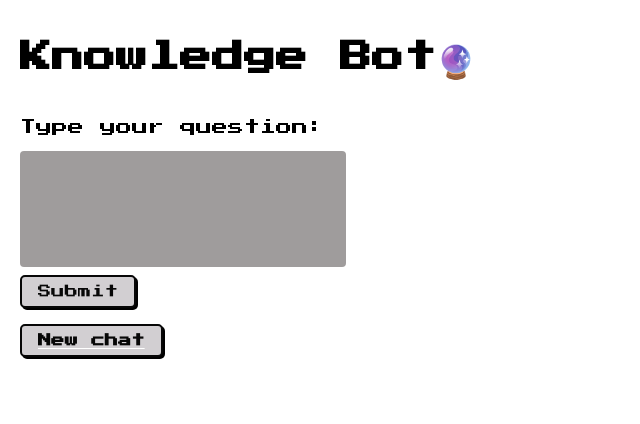
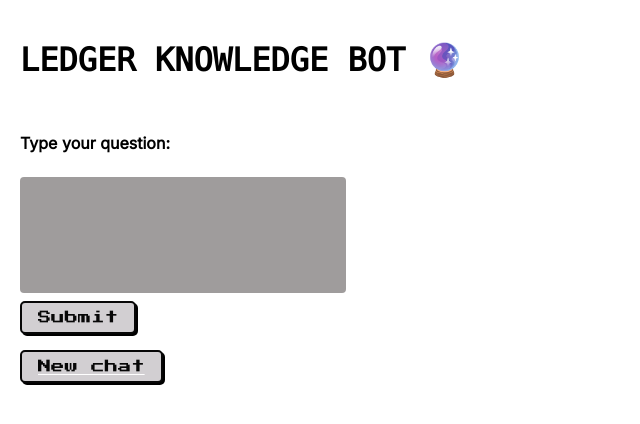
Before and after one commit to hvbr1s/hc_bot, a Flask app: template templates/index.html in a window 1280 px wide. Shown: the top 424 px of the page, without its empty margins (0-640 px from the left). Run offline with Flask 2, Linux system fonts and the light colour scheme; the template is opened without the code that fills it, so the values that code supplies are empty; parts of the project's set-up code (start-up, migrations or seed data) failed here and were passed over; some libraries are stand-ins or nearby versions.

Commit message:
Update index.html

```diff
--- a/templates/index.html
+++ b/templates/index.html
@@ -3,9 +3,18 @@
 <head>
     <meta charset="UTF-8">
     <meta name="viewport" content="width=device-width, initial-scale=1.0">
+    <link href="https://fonts.googleapis.com/css2?family=Inter&display=swap" rel="stylesheet">
     <link href="https://fonts.googleapis.com/css2?family=Press+Start+2P&display=swap" rel="stylesheet">
     <title>Knowledge Bot</title>
     <style>
+
+        @font-face {
+            font-family: 'HM Alpha Mono';
+            src: url('./fonts/BBALP00A.ttf') format('truetype');
+            font-weight: normal;
+            font-style: normal;
+        }
+
         body {
             background-repeat: no-repeat;
             background-size: cover;
@@ -15,8 +24,13 @@
             background-color: white;
             color: black;
             padding: 12px;
-            font-family: 'Press Start 2P', cursive;
+            --text-font-family: 'Inter', sans-serif;
+            --heading-font-family: 'HM Alpha Mono', sans-serif;
         }
+
+        h1 {
+            font-family: var(--heading-font-family);
+            }
 
         button {
             display: flex;
@@ -178,27 +192,31 @@
             animation: typewriter 1s steps(50, end) forwards;
         }
 
+        p {
+            font-family: var(--text-font-family);
+        }
+
     </style>
 </head>
 <body style="background-color: white; color: black; padding: 12px; font-family: 'Press Start 2P', cursive;">
-    <h1>Knowledge Bot&#128302;</h1>
+    <h1>LEDGER KNOWLEDGE BOT &#128302;</h1>
     <div class="conversation-wrapper">
         <div id="conversation-container"></div>
     </div>
     <form>
-        <label for="input">Type your question:</label>
+        <label for="input"><p><b>Type your question:</b></p></label>
         <input type="text" name="input" id="input">
         <div id="warning" style="display:none;color:red;margin-top: 8px; margin-bottom: 8px; font-size: small;">&#9888;&#65039;Please remove email/street addresses.</div>
         <input type="submit" value="Submit" id="submit-btn">
     </form>
 
 
-    <div class="loading" style="display:none;">Thinking...</div>
+    <div class="loading" style="display:none;"><p><b>Thinking...&#129300;</b></p></div>
 
 
     <section id="try-again">
         <a href="http://127.0.0.1:8000/gpt">
-            <button class="try-button"><b>New chat</b></button>
+            <button class="try-button">New chat</button>
         </a>
     </section>
 
@@ -345,7 +363,7 @@
             event.preventDefault();
             var input_text = $('#input').val();
             $('.loading').show();
-            $('#submit-btn').prop('disabled', true); // Disable the submit button
+            $('#submit-btn').prop('disabled', true);
             $.ajax({
                 type: 'POST',
                 url: '/api',
@@ -375,7 +393,7 @@
                 },
 
                 complete: function() {
-                    $('#submit-btn').prop('disabled', false); // Enable the submit button again when AJAX request completes
+                    $('#submit-btn').prop('disabled', false);
                 }
             });
         });
```
